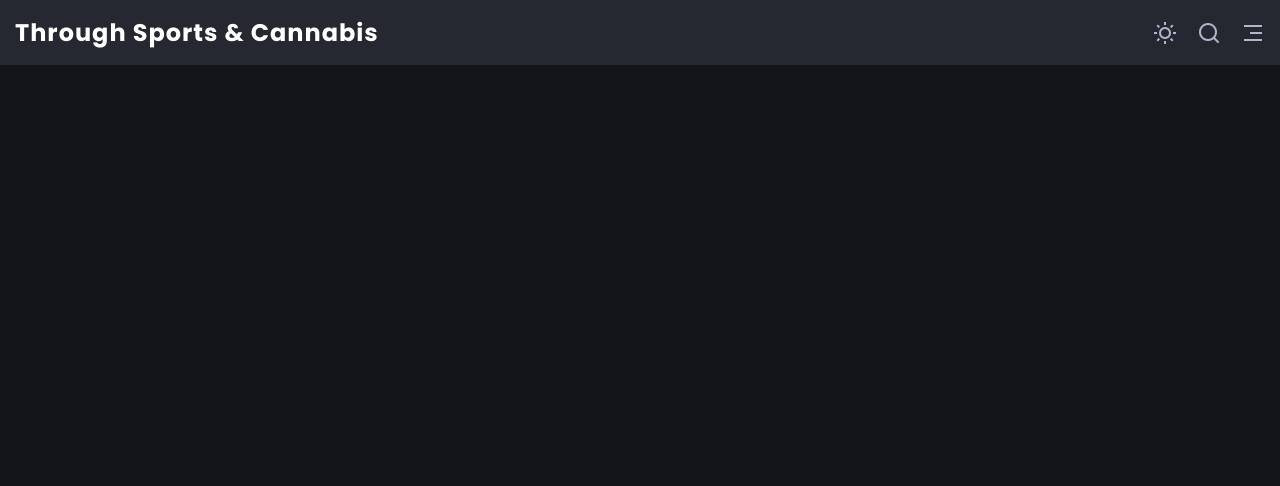
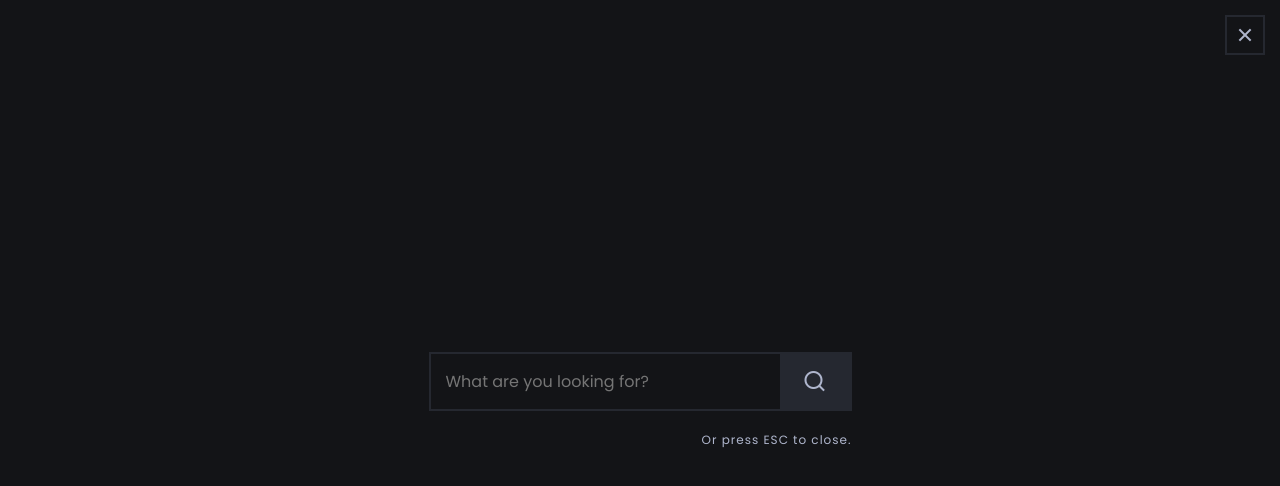
Before and after one commit to daureo/through-sports-and-cannabis, a plain HTML site: page index.html in a window 1280 px wide. Both pictures are taken after a click on the button 1209 px from the left and 32 px from the top of the page. Drawn offline with nearby package versions, Linux system fonts and the light colour scheme.

Commit message:
Search button and form added

```diff
--- a/assets/css/main.css
+++ b/assets/css/main.css
@@ -129,7 +129,7 @@ header{
     padding: 1.5rem;
     background-color: var(--secondary-background-color);
     opacity: 0;
-    transform: scale(0)
+    transform: scale(0);
     transition: opacity .25s ease-in;
 }
 
@@ -192,9 +192,72 @@ header{
     display: block;
 }
 /* Search */
+.search-form-container{
+    width: 100%;
+    max-width: 100%;
+    height: 100vh;
 
+    background-color: var(--primary-background-color);
+    position: fixed;
+    top: 0;
+    left: 0;
+    z-index: 9999;
+    display: flex;
+    opacity: 0;
+    transform: scale(0);
+    transition: opacity .5s;
+}
+
+.form-container-inner{
+    margin: auto;
+    display: flex;
+    flex-direction: column;
+    gap: var(--gap);
+    text-align: center;
+}
+
+.form{
+    display: flex;
+    justify-content: center;
+}
+
+.form-input,
+.form-btn{
+    display: inline-block;
+    border: 2px solid var(--secondary-background-color);
+    padding: 1.5rem;
+}
+
+.form-input{
+    border-right: none;
+    width: 100%;
+}
+
+.form-btn{
+    margin-left: -.5rem;
+    border-left: none;
+    background-color: var(--secondary-background-color);
+    width: 8rem;
+}
+
+.form-note{
+    font-size: var(--font-size-xsm);
+    align-self: flex-end;
+}
+
+.form-close-btn{
+    position: absolute;
+    top: 1.5rem;
+    right: 1.5rem;
+    border: 2px solid var(--secondary-background-color);
+    width: 4rem;
+    height: 4rem;
+}
 /* Form JavaScript styles */
-
+.search-form-container.activated{
+    opacity: 1;
+    transform: scale(1);
+}
 /* Featured articles */
 
 /* Featured articles - Sidebar */
--- a/assets/js/main.js
+++ b/assets/js/main.js
@@ -31,9 +31,24 @@ const toggleMenu = () => {
 }
 
 menuToggleIcon.addEventListener('click', toggleMenu);
+
 // Open/Close search form popup
+const searchIcon = selectElement('#search-icon');
+const searchCloseIcon = selectElement('#form-close-btn');
+const searchForm = selectElement('#search-form-container');
+
+const toggleSearch = () => {
+    searchForm.classList.toggle('activated');
+}
+
+searchIcon.addEventListener('click', toggleSearch);
+searchCloseIcon.addEventListener('click', toggleSearch);
 
 // -- Close the search form popup on ESC keypress
+
+window.addEventListener('keyup', event => {
+    if(event.key === 'Escape') searchForm.classList.remove('activated');
+});
 
 // Switch theme/add to local storage
 const bodyElement = document.body;
--- a/index.html
+++ b/index.html
@@ -69,7 +69,20 @@
         </nav>
     </header>
     <!-- Search -->
-
+    <div class="search-form-container container" id="search-form-container">
+        <div class="form-container-inner">
+            <form action="" class="form">
+                <input type="text" class="form-input" placeholder="What are you looking for?">
+                <button class="btn form-btn" type="submit">
+                    <i class="ri-search-line"></i>
+                </button>
+            </form>
+            <span class="form-note">Or press ESC to close.</span>
+        </div>
+        <button class="btn form-close-btn place-items-center" id="form-close-btn">
+            <i class="ri-close-line"></i>
+        </button>
+    </div>
     <!-- Featured articles -->
 
     <!-- Quick read -->
```
Also changed, not shown: assets/images/favicon.png.
